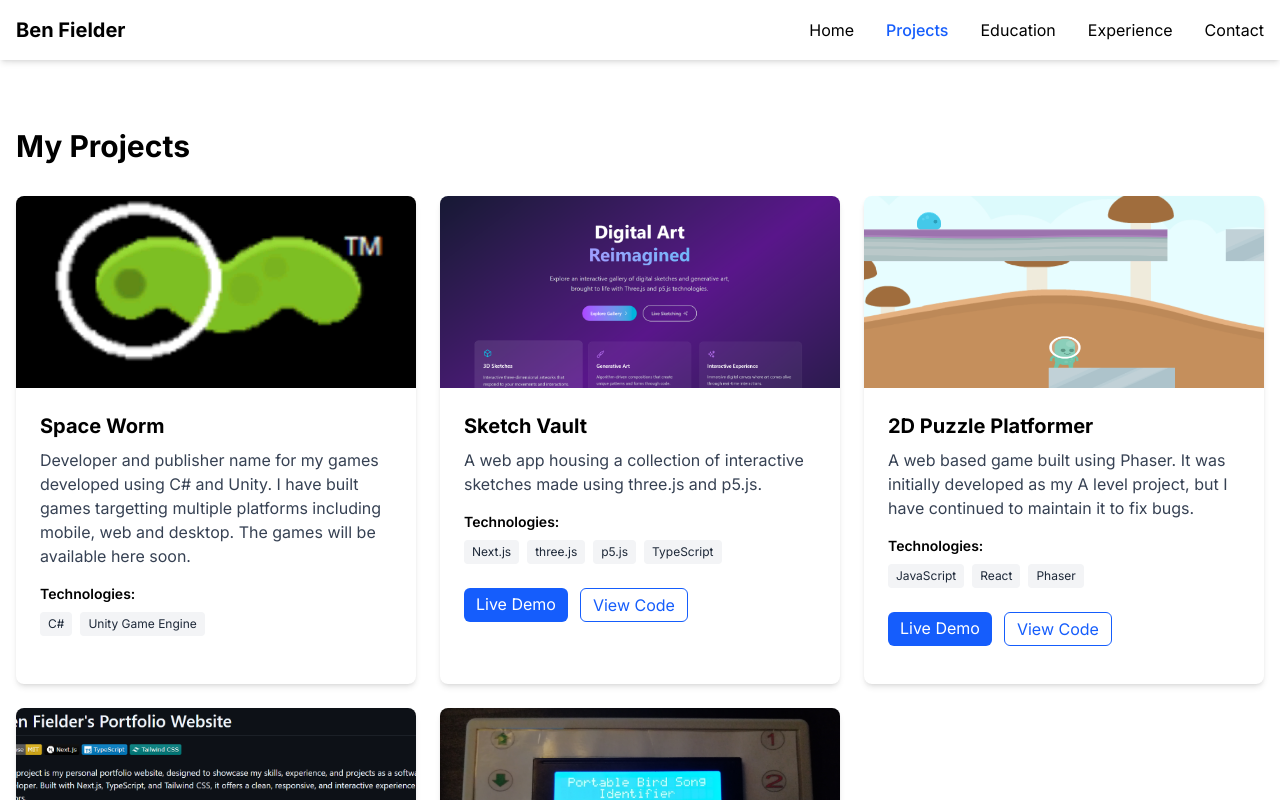
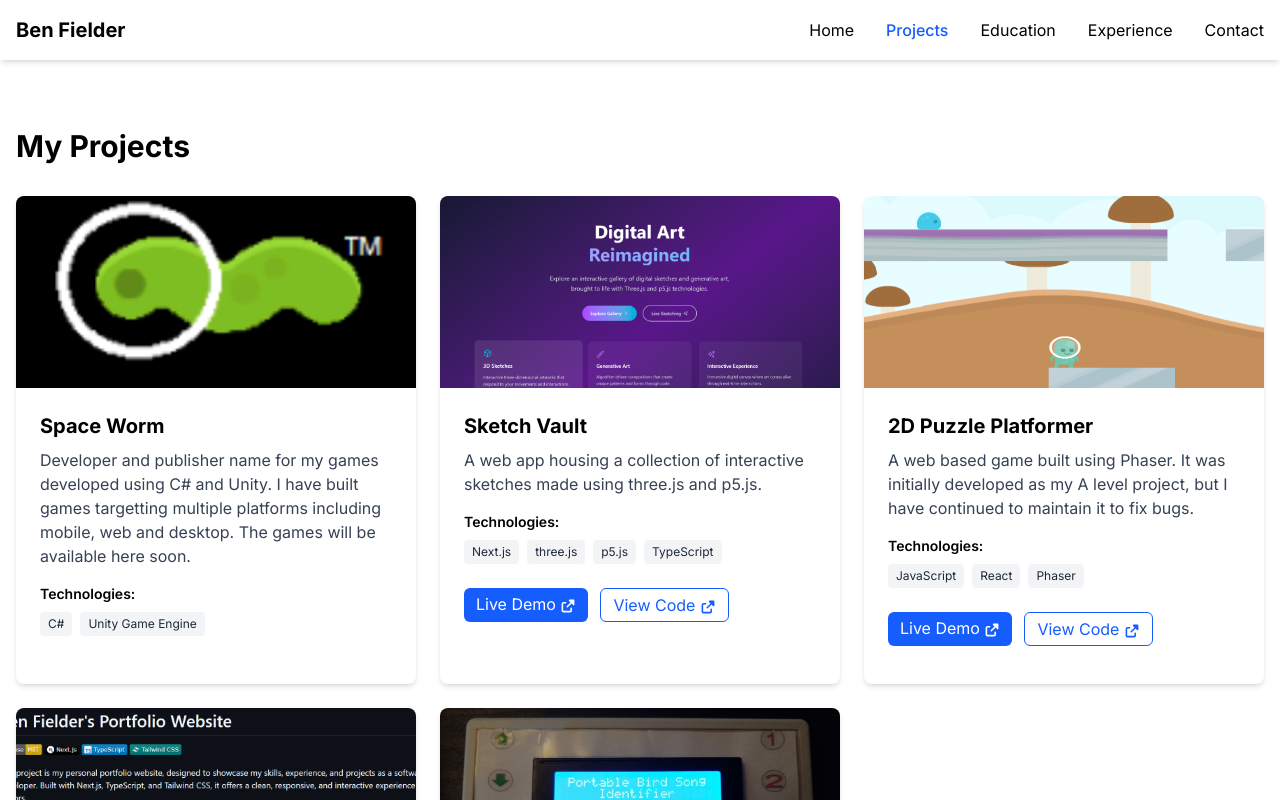
Before and after one commit to BenFielder1/portfolio, a Next.js app: page /projects in a window 1280 px wide. Shown: the top 800 px of the page. Built offline with nearby package versions, Linux system fonts and the light colour scheme.

Commit message:
Projects open in new tab

```diff
--- a/src/components/ProjectCard.tsx
+++ b/src/components/ProjectCard.tsx
@@ -45,10 +45,14 @@ export default function ProjectCard({
                     {demoLink && (
                         <Link
                             href={demoLink}
+                            target="_blank"
                             rel="noopener noreferrer"
                             className="bg-blue-600 text-white px-3 py-1 rounded-md hover:bg-blue-700 transition"
                         >
-                            Live Demo
+                            Live Demo {" "}
+                            <svg xmlns="http://www.w3.org/2000/svg" viewBox="0 0 640 640" className="text-white inline-flex" fill="currentColor" width="1em" height="1em">
+                                <path d="M354.4 83.8C359.4 71.8 371.1 64 384 64L544 64C561.7 64 576 78.3 576 96L576 256C576 268.9 568.2 280.6 556.2 285.6C544.2 290.6 530.5 287.8 521.3 278.7L464 221.3L310.6 374.6C298.1 387.1 277.8 387.1 265.3 374.6C252.8 362.1 252.8 341.8 265.3 329.3L418.7 176L361.4 118.6C352.2 109.4 349.5 95.7 354.5 83.7zM64 240C64 195.8 99.8 160 144 160L224 160C241.7 160 256 174.3 256 192C256 209.7 241.7 224 224 224L144 224C135.2 224 128 231.2 128 240L128 496C128 504.8 135.2 512 144 512L400 512C408.8 512 416 504.8 416 496L416 416C416 398.3 430.3 384 448 384C465.7 384 480 398.3 480 416L480 496C480 540.2 444.2 576 400 576L144 576C99.8 576 64 540.2 64 496L64 240z"/>
+                            </svg>
                         </Link>
                     )}
                     {githubLink && (
@@ -58,7 +62,10 @@ export default function ProjectCard({
                             rel="noopener noreferrer"
                             className="border border-blue-600 text-blue-600 px-3 py-1 rounded-md hover:bg-blue-50 transition"
                         >
-                            View Code
+                            View Code {" "}
+                            <svg xmlns="http://www.w3.org/2000/svg" viewBox="0 0 640 640" className="text-blue-600 inline-flex" fill="currentColor" width="1em" height="1em">
+                                <path d="M354.4 83.8C359.4 71.8 371.1 64 384 64L544 64C561.7 64 576 78.3 576 96L576 256C576 268.9 568.2 280.6 556.2 285.6C544.2 290.6 530.5 287.8 521.3 278.7L464 221.3L310.6 374.6C298.1 387.1 277.8 387.1 265.3 374.6C252.8 362.1 252.8 341.8 265.3 329.3L418.7 176L361.4 118.6C352.2 109.4 349.5 95.7 354.5 83.7zM64 240C64 195.8 99.8 160 144 160L224 160C241.7 160 256 174.3 256 192C256 209.7 241.7 224 224 224L144 224C135.2 224 128 231.2 128 240L128 496C128 504.8 135.2 512 144 512L400 512C408.8 512 416 504.8 416 496L416 416C416 398.3 430.3 384 448 384C465.7 384 480 398.3 480 416L480 496C480 540.2 444.2 576 400 576L144 576C99.8 576 64 540.2 64 496L64 240z"/>
+                            </svg>
                         </Link>
                     )}
                 </div>
```
